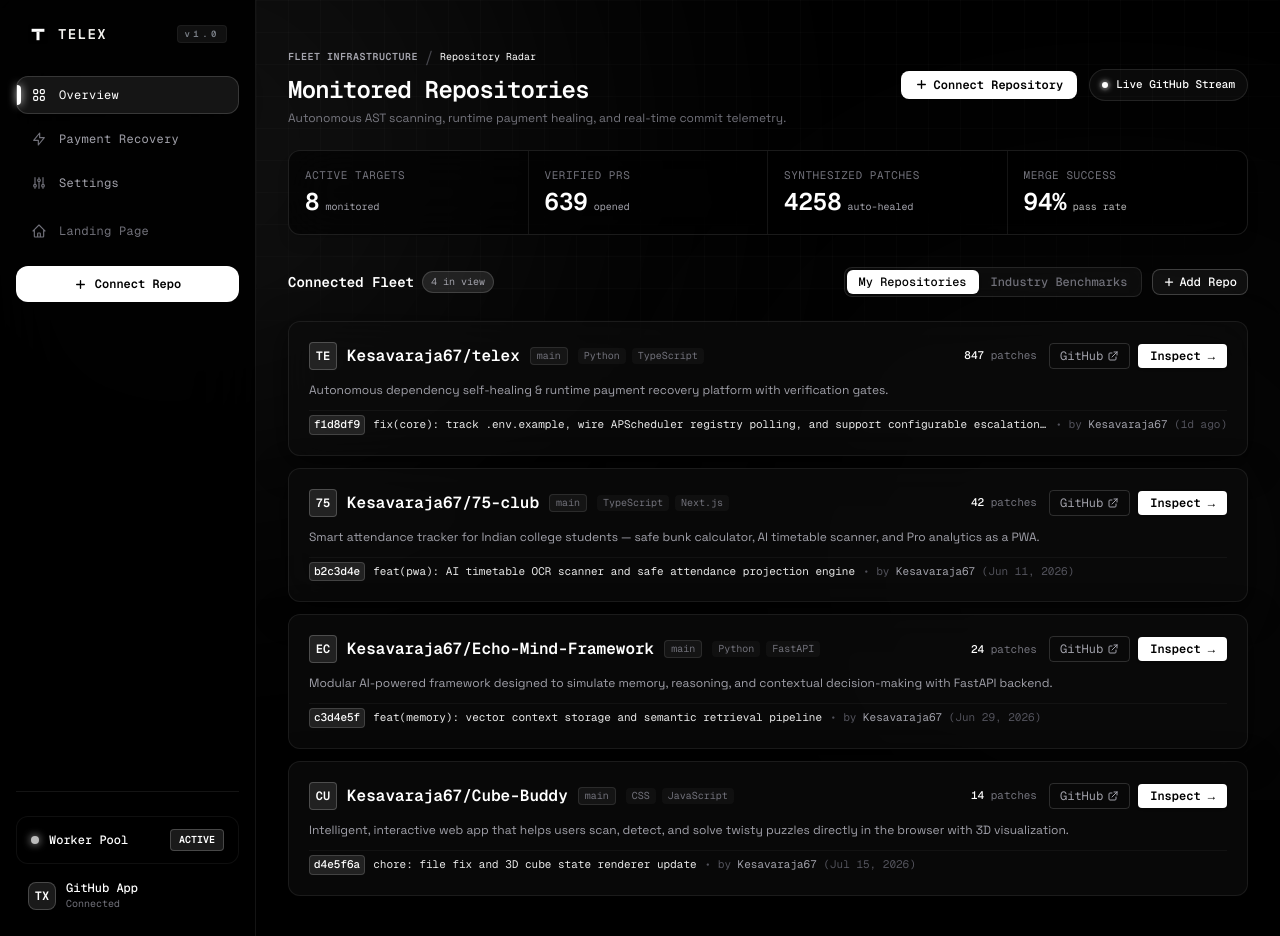
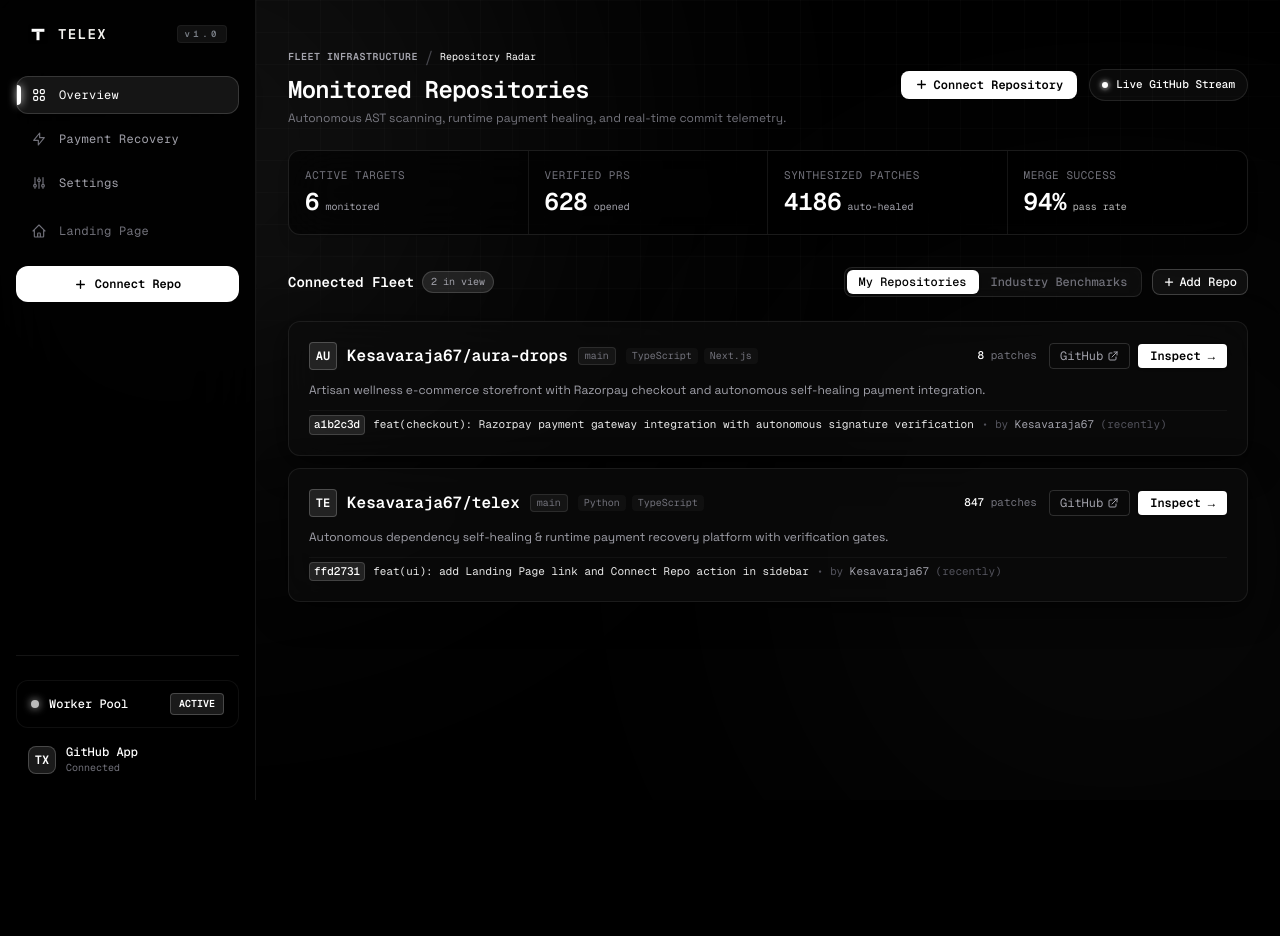
Before and after one commit to Kesavaraja67/telex, a Next.js app in the folder apps/web/: page /dashboard in a window 1280 px wide. After the commit the page ends 800 px from the top, so only its background shows below. Built offline with nearby package versions, Linux system fonts and the light colour scheme; no server answers.

Commit message:
feat: dynamic repo metadata extraction and webhook sync for aura-drops

```diff
--- a/apps/web/app/dashboard/page.tsx
+++ b/apps/web/app/dashboard/page.tsx
@@ -9,6 +9,30 @@ import Badge from "@/components/ui/Badge";
 import type { Repo } from "@/lib/api";
 
 const INITIAL_REPOS: (Repo & { category?: string })[] = [
+  {
+    id: "aura-drops",
+    full_name: "Kesavaraja67/aura-drops",
+    name: "aura-drops",
+    owner: "Kesavaraja67",
+    description: "Artisan wellness e-commerce storefront with Razorpay checkout and autonomous self-healing payment integration.",
+    default_branch: "main",
+    is_active: true,
+    created_at: "2026-08-20T00:00:00Z",
+    github_url: "https://github.com/Kesavaraja67/aura-drops",
+    languages: ["TypeScript", "Next.js", "React"],
+    patch_count: 8,
+    status: "healthy",
+    category: "personal",
+    last_commit: {
+      hash: "a1b2c3d4e5f6a7b8c9d0e1f2a3b4c5d6e7f8a9b0",
+      short_hash: "a1b2c3d",
+      author: "Kesavaraja67",
+      relative_time: "recently",
+      date: "recently",
+      message: "feat(checkout): Razorpay payment gateway integration with autonomous signature verification",
+    },
+    dependencies: ["next", "react", "razorpay", "typescript", "tailwind"],
+  },
   {
     id: "telex",
     full_name: "Kesavaraja67/telex",
@@ -24,86 +48,14 @@ const INITIAL_REPOS: (Repo & { category?: string })[] = [
     status: "healthy",
     category: "personal",
     last_commit: {
-      hash: "f1d8df9ac1d834ee41f065dd867266ad70b6e7c0",
-      short_hash: "f1d8df9",
+      hash: "ffd2731",
+      short_hash: "ffd2731",
       author: "Kesavaraja67",
-      relative_time: "1d ago",
-      date: "1d ago",
-      message: "fix(core): track .env.example, wire APScheduler registry polling, and support configurable escalation target",
+      relative_time: "recently",
+      date: "recently",
+      message: "feat(ui): add Landing Page link and Connect Repo action in sidebar",
     },
     dependencies: ["@google/genai", "fastapi", "sqlalchemy", "razorpay", "tree-sitter", "next", "motion"],
-  },
-  {
-    id: "75-club",
-    full_name: "Kesavaraja67/75-club",
-    name: "75-club",
-    owner: "Kesavaraja67",
-    description: "Smart attendance tracker for Indian college students — safe bunk calculator, AI timetable scanner, and Pro analytics as a PWA.",
-    default_branch: "main",
-    is_active: true,
-    created_at: "2026-06-11T10:00:00Z",
-    github_url: "https://github.com/Kesavaraja67/75-club",
-    languages: ["TypeScript", "Next.js", "PWA"],
-    patch_count: 42,
-    status: "healthy",
-    category: "personal",
-    last_commit: {
-      hash: "b2c3d4e5f6a7b8c9d0e1f2a3b4c5d6e7f8a9b0c1",
-      short_hash: "b2c3d4e",
-      author: "Kesavaraja67",
-      relative_time: "Jun 11, 2026",
-      date: "Jun 11, 2026",
-      message: "feat(pwa): AI timetable OCR scanner and safe attendance projection engine",
-    },
-    dependencies: ["next", "react", "typescript", "tailwind", "tesseract.js"],
-  },
-  {
-    id: "echo-mind-framework",
-    full_name: "Kesavaraja67/Echo-Mind-Framework",
-    name: "Echo-Mind-Framework",
-    owner: "Kesavaraja67",
-    description: "Modular AI-powered framework designed to simulate memory, reasoning, and contextual decision-making with FastAPI backend.",
-    default_branch: "main",
-    is_active: true,
-    created_at: "2026-06-29T08:30:00Z",
-    github_url: "https://github.com/Kesavaraja67/Echo-Mind-Framework",
-    languages: ["Python", "FastAPI"],
-    patch_count: 24,
-    status: "healthy",
-    category: "personal",
-    last_commit: {
-      hash: "c3d4e5f6a7b8c9d0e1f2a3b4c5d6e7f8a9b0c1d2",
-      short_hash: "c3d4e5f",
-      author: "Kesavaraja67",
-      relative_time: "Jun 29, 2026",
-      date: "Jun 29, 2026",
-      message: "feat(memory): vector context storage and semantic retrieval pipeline",
-    },
-    dependencies: ["fastapi", "pydantic", "langchain", "chromadb"],
-  },
-  {
-    id: "cube-buddy",
-    full_name: "Kesavaraja67/Cube-Buddy",
-    name: "Cube-Buddy",
-    owner: "Kesavaraja67",
-    description: "Intelligent, interactive web app that helps users scan, detect, and solve twisty puzzles directly in the browser with 3D visualization.",
-    default_branch: "main",
-    is_active: true,
-    created_at: "2026-07-15T14:00:00Z",
-    github_url: "https://github.com/Kesavaraja67/Cube-Buddy",
-    languages: ["CSS", "JavaScript", "WebGL"],
-    patch_count: 14,
-    status: "healthy",
-    category: "personal",
-    last_commit: {
-      hash: "d4e5f6a7b8c9d0e1f2a3b4c5d6e7f8a9b0c1d2e3",
-      short_hash: "d4e5f6a",
-      author: "Kesavaraja67",
-      relative_time: "Jul 15, 2026",
-      date: "Jul 15, 2026",
-      message: "chore: file fix and 3D cube state renderer update",
-    },
-    dependencies: ["three.js", "opencv.js", "css3d"],
   },
   {
     id: "next-js",
```
Also changed, not shown: 2 other files (tests, documents, lock files or other folders).
